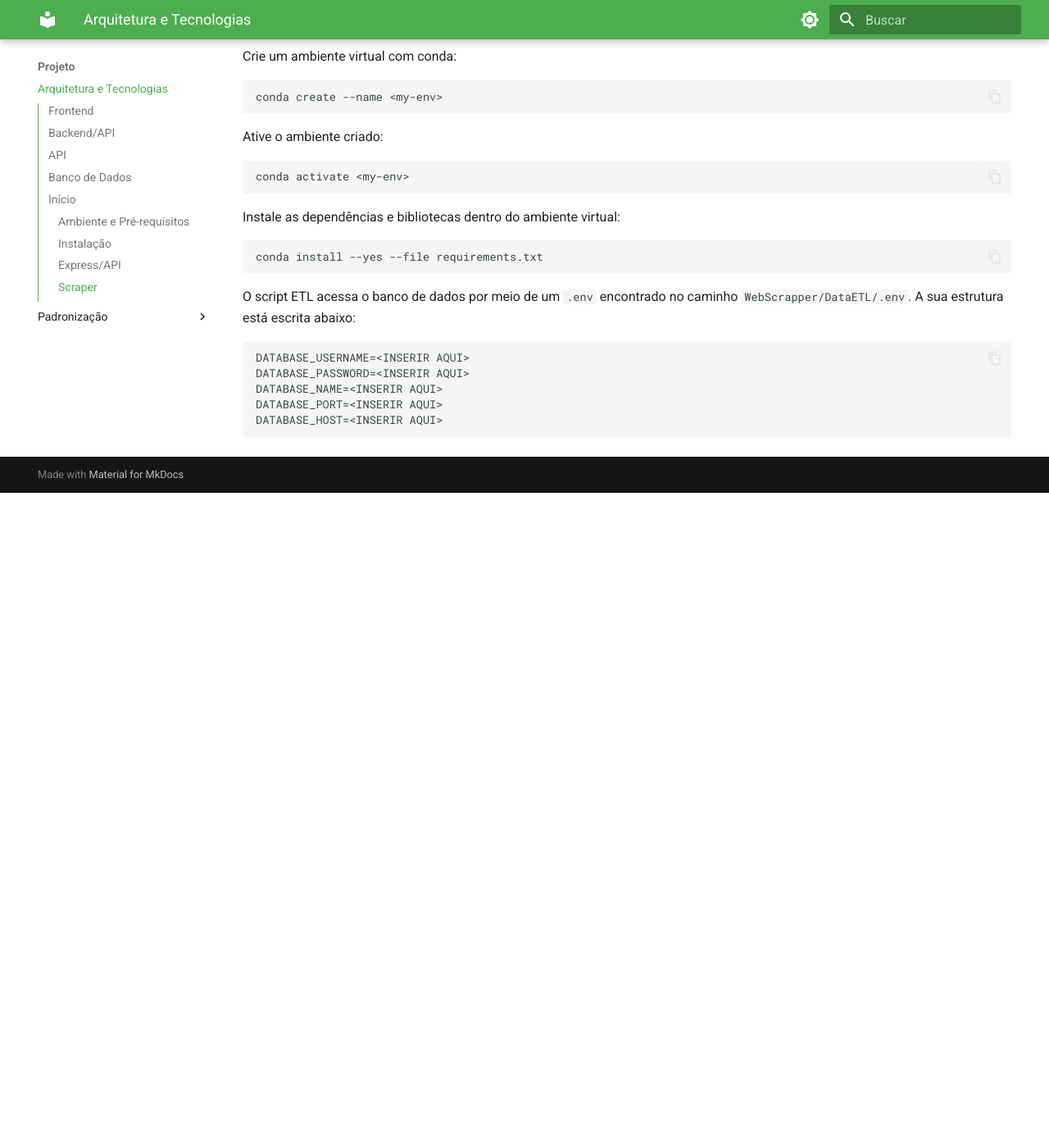
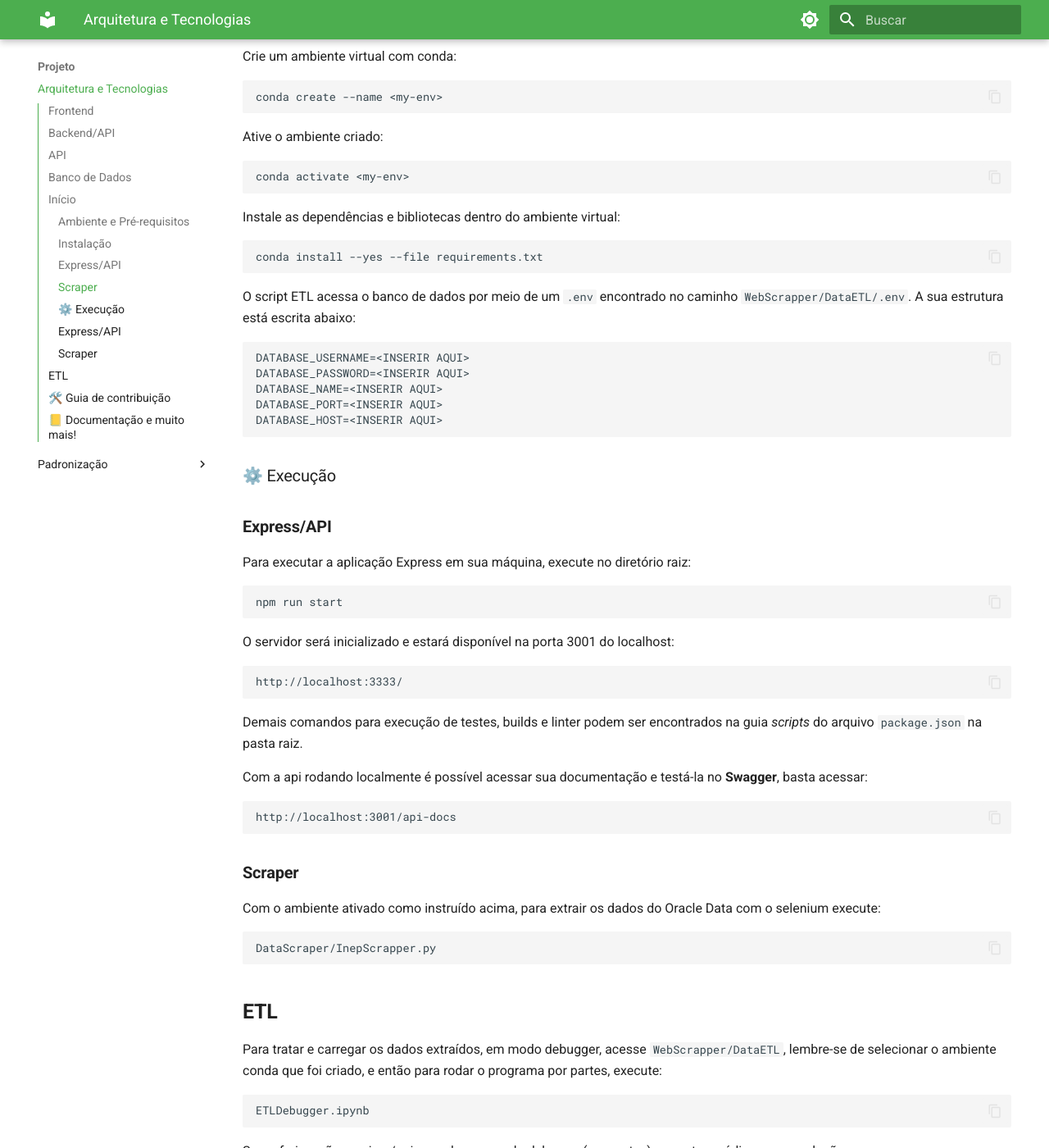
Before and after one commit to unb-mds/2024-2-Urbanize, an MkDocs documentation site: the page built from docs/projects/arquitetura.md, in a window 1280 px wide and 1400 px high, scrolled down 5141 px. Shown: the whole window at 82% size. Built offline with MkDocs 1.6.1 and Material for MkDocs 9.7.7, drawn with Linux system fonts in a browser that asks for light colours; before the commit the page ends 5742 px from its top, so only the background shows below that; some of the changed text lies outside the part shown.

Commit message:
Guia de contribuição Mkdocs

````diff
--- a/docs/projects/arquitetura.md
+++ b/docs/projects/arquitetura.md
@@ -163,3 +163,77 @@ DATABASE_NAME=<INSERIR AQUI>
 DATABASE_PORT=<INSERIR AQUI>
 DATABASE_HOST=<INSERIR AQUI>
 ```
+### ⚙️ Execução
+
+### **Express/API**
+
+Para executar a aplicação Express em sua máquina, execute no diretório raiz:
+
+```bash
+npm run start
+```
+O servidor será inicializado e estará disponível na porta 3001 do localhost:
+
+```bash
+http://localhost:3333/
+```
+
+Demais comandos para execução de testes, builds e linter podem ser encontrados na guia _scripts_  do arquivo `package.json` na pasta raiz.
+
+Com a api rodando localmente é possível acessar sua documentação e testá-la no **Swagger**, basta acessar:
+
+```bash
+http://localhost:3001/api-docs
+```
+
+### **Scraper**
+
+Com o ambiente ativado como instruído acima, para extrair os dados do Oracle Data com o selenium execute:
+
+```bash
+DataScraper/InepScrapper.py
+```
+
+## **ETL**
+
+Para tratar e carregar os dados extraídos, em modo debugger, acesse `WebScrapper/DataETL`, lembre-se de selecionar o ambiente conda que foi criado, e então para rodar o programa por partes, execute:
+
+```bash
+ETLDebugger.ipynb
+```
+
+Se preferir, e não precisar/quiser rodar em modo debugger(por partes), execute o código para produção:
+
+```bash
+python3 WebSrapper/DataETL/main.py
+```
+
+---
+
+## 🛠️ Guia de contribuição
+
+**Para acessar o guia completo de contribuição**: [**Guia de Contribuição**](https://unb-mds.github.io/2024-2-Urbanize/)
+
+---
+
+## 📒 Documentação e muito mais!
+
+**Para acessar a documentação completa**: [**Documentação Urbanize**](https://unb-mds.github.io/2024-2-Urbanize/)
+
+Nela, você encontra os seguintes tópicos:
+
+- [Início](https://unb-mds.github.io/2024-2-Urbanize/)
+- [Sprints](https://unb-mds.github.io/2024-2-Urbanize/sprints/sprint-0/)
+- [Projeto](https://unb-mds.github.io/2024-2-Urbanize/project/personas/):
+    - [Personas](https://unb-mds.github.io/2024-2-Urbanize/project/personas/)
+    - [StoryMap](https://unb-mds.github.io/2024-2-Urbanize/project/storymap/)
+    - [Requisitos](https://unb-mds.github.io/2024-2-Urbanize/project/requirements/)
+    - [EAP](https://unb-mds.github.io/2024-2-Urbanize/project/eap/)
+    - [API](https://unb-mds.github.io/2024-2-Urbanize/project/servicos/)
+    - [Arquitetura e Tecnologias](https://unb-mds.github.io/2024-2-Urbanize/project/arquitetura/)
+    - [Protótipo](https://unb-mds.github.io/2024-2-Urbanize/project/prototipo/)
+- [Como contribuir](https://unb-mds.github.io/2024-2-Urbanize/environment/):
+    - [Ambiente de desenvolvimento](https://unb-mds.github.io/2024-2-Urbanize/environment/)
+    - [Primeiros passos - frotend](https://unb-mds.github.io/2024-2-Urbanize/contributing-frontend/)
+    - [Primeiros passos - backend](https://unb-mds.github.io/2024-2-Urbanize/contributing-backend/)
+- [Sobre](https://unb-mds.github.io/2024-2-Urbanize/about/)
````
